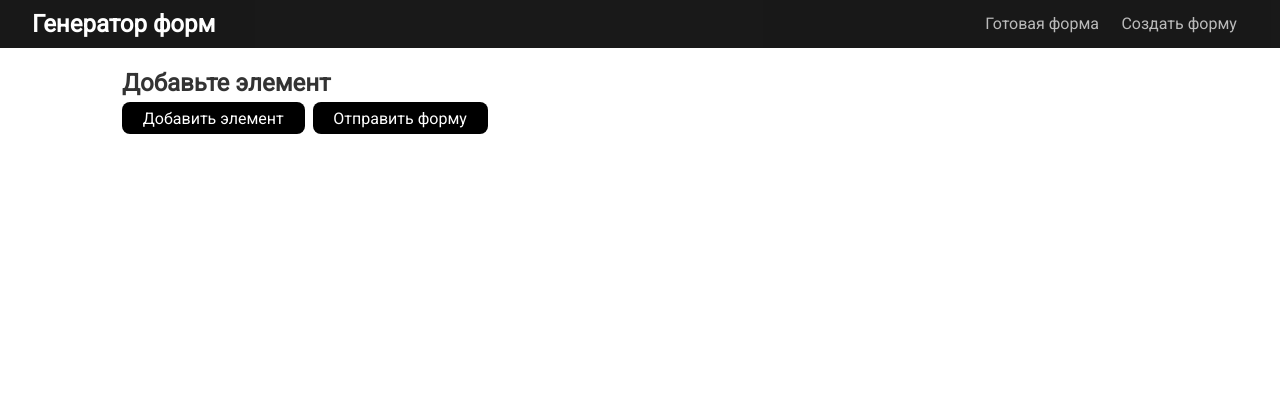
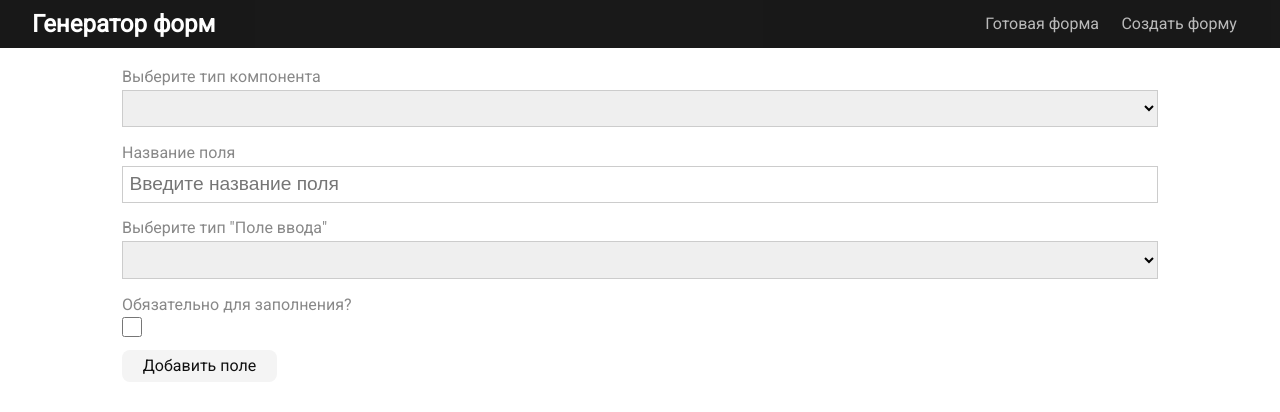
Before and after one commit to Flockandglock/background_test, an Angular app: page /add-form in a window 1280 px wide. Shown: the top 412 px of the page. Built offline with nearby package versions, Linux system fonts and the light colour scheme.

Commit message:
переделал форму

```diff
--- a/src/app/pages/add-form-page/add-form-page.component.html
+++ b/src/app/pages/add-form-page/add-form-page.component.html
@@ -1,9 +1,8 @@
-@if (arrayFiledsForm.length !== 0) {
-  @for (item of arrayFiledsForm; track $index) {
+<form [formGroup]="fieldForm" (ngSubmit)="submit()">
   <div class="wrapper">
     <div class="form-control">
       <label for="type">Выберите тип компонента</label>
-        <select id="type" [(ngModel)]="item.typeComponent">
+      <select id="type" formControlName="type">
         @for (type of arrTypesComponent; track $index) {
         <option [value]="type.value">{{ type.name }}</option>
         }
@@ -12,34 +11,26 @@
 
 
       <div class="form-control">
-          <label for="label_type_input">Название поля</label>
+        <label for="label">Название поля</label>
         <input
           type="text"
-            id="label_type_input"
+          id="label"
           placeholder="Введите название поля"
-            [(ngModel)]="item.label"
+          formControlName="label"
         />
       </div>
       <div class="form-control">
-          <label for="type input">Выберите тип "Поле ввода"</label>
-          <select id="type input" [(ngModel)]="item.typeComponent">
+        <label for="varietyComponent">Выберите тип "Поле ввода"</label>
+        <select id="varietyComponent" formControlName="varietyComponent">
           @for (item of arrTypesInputComponent; track $index) {
             <option [value]="item.value">{{item.name}}</option>
           }
         </select>
       </div>
       <div class="form-control">
-          <label for="">Обязательно для заполнения?</label>
-          <input class="checkbox" type="checkbox" [(ngModel)]="item.required">
+        <label for="required">Обязательно для заполнения?</label>
+        <input class="checkbox" type="checkbox" id="required" formControlName="required">
       </div>
-        <button (click)="addFieldForm(item.key)" class="btn btn-dark">Добавить поле</button>
-        <button (click)="removeFieldForm(item.key)" class="btn btn-dark">Удалить поле</button>
+      <button type="submit" class="btn btn-dark" [disabled]="fieldForm.invalid || submitted">Добавить поле</button>
   </div>
-  }
-} @else {
-  <h2>Добавьте элемент</h2>
-}
-
-
-<button (click)="createField()" class="btn btn-dark">Добавить элемент</button>
-<button (click)="submit()" class="btn btn-dark">Отправить форму</button>
+</form>
--- a/src/app/pages/add-form-page/add-form-page.component.scss
+++ b/src/app/pages/add-form-page/add-form-page.component.scss
@@ -2,9 +2,3 @@
     width: 20px;
     height: 20px;
 }
-
-.wrapper {
-    border: 1px solid black;
-    padding: 10px;
-    margin-bottom: 10px;
-}
--- a/src/app/pages/add-form-page/add-form-page.component.ts
+++ b/src/app/pages/add-form-page/add-form-page.component.ts
@@ -1,92 +1,87 @@
-import { Component } from '@angular/core';
+import { Component, OnInit } from '@angular/core';
 
-import { IFieldForm, ITypesComponents, ITypesInputComponents } from '../../../types';
+import {
+  IFieldForm,
+  ITypesComponents,
+  ITypesInputComponents,
+} from '../../../types';
 import { FormServiceService } from '../../service/form-service.service';
+import { Observable } from 'rxjs';
+import { FormControl, FormGroup, Validators } from '@angular/forms';
 
 @Component({
   selector: 'app-add-form-page',
   templateUrl: './add-form-page.component.html',
-  styleUrl: './add-form-page.component.scss'
+  styleUrl: './add-form-page.component.scss',
 })
 export class AddFormPageComponent {
   public arrTypesComponent: Array<ITypesComponents> = [
     {
       value: 'input',
-      name: 'Поле ввода'
+      name: 'Поле ввода',
     },
     {
       value: 'select',
-      name: 'Селект'
+      name: 'Селект',
     },
     {
       value: 'checkbox',
-      name: 'Чекбокс'
+      name: 'Чекбокс',
     },
     {
       value: 'number',
-      name: 'Число'
-    }
+      name: 'Число',
+    },
   ];
 
   public arrTypesInputComponent: Array<ITypesInputComponents> = [
     {
       value: 'common input',
-      name: 'Поле ввода'
+      name: 'Поле ввода',
     },
     {
       value: 'multi input',
-      name: 'Поле воода с возможностью добавлять доп. поля ввода'
-    }
+      name: 'Поле воода с возможностью добавлять доп. поля ввода',
+    },
   ];
 
-  public fieldForm?: IFieldForm;
-  public arrayFiledsForm: Array<IFieldForm> = [];
+  public fieldForm = new FormGroup({
+    type: new FormControl(null, [Validators.required]),
+    required: new FormControl(null, [Validators.required]),
+    label: new FormControl(null, [Validators.required]),
+    varietyComponent:new FormControl(null, [Validators.required]),
+  });
+  public submitted: boolean = false;
 
-constructor(
-  private serviceForm: FormServiceService
-) {}
+  constructor(private serviceForm: FormServiceService) {}
 
-  public addFieldForm (key: string) {
-    const field = this.arrayFiledsForm.find((item) => {
-      item.key === key
-    });
-    if (field) {
-      this.arrayFiledsForm.push(field)
-    }
-    console.log(this.arrayFiledsForm)
-  }
-
-  public removeFieldForm (key: string) {
-
-    if (this.arrayFiledsForm) {
-      const newArr = this.arrayFiledsForm.filter(item => item.key !== key);
-      this.arrayFiledsForm = newArr;
+  public submit() {
+    if (this.fieldForm.invalid) {
+      return
     }
 
-    return this.arrayFiledsForm;
-  }
+    this.submitted = true
 
-  public createField () {
-    this.arrayFiledsForm.push({
-      type: this.arrTypesComponent[0].value,
-      required: false,
-      label: '',
-      typeComponent: '',
-      key: String(new Date().getTime())
+    const field = {
+      type: this.fieldForm.value.type ? this.fieldForm.value.type : '',
+      required: this.fieldForm.value.required ? this.fieldForm.value.required : false,
+      label: this.fieldForm.value.label ? this.fieldForm.value.label : '',
+      varietyComponent: this.fieldForm.value.varietyComponent ? this.fieldForm.value.varietyComponent : '',
+      id: String(new Date().getTime())
+    };
+
+    this.serviceForm.createForm(field).subscribe({
+      next: (response) => {
+        this.fieldForm.reset();
+        this.submitted = false;
+        console.log('Данные успешно отправлены:', response);
+      },
+      error: (err) => {
+        console.error('Ошибка при отправке данных:', err);
+      }
+
+
     })
   }
 
-  public submit () {
-    if (this.fieldForm) {
-      console.log(this.fieldForm)
-      this.serviceForm.createForm(this.fieldForm).subscribe({
-        next: (response) => {
-          console.log('Данные успешно отправлены:', response);
-        },
-        error: (err) => {
-          console.error('Ошибка при отправке данных:', err);
-        }
-      });
-    }
-  }
 }
--- a/src/app/pages/final-form/final-form.component.html
+++ b/src/app/pages/final-form/final-form.component.html
@@ -2,10 +2,10 @@
 
     <ng-container *ngFor="let field of formField">
         <ng-container [ngSwitch]="field.type">
-            <app-test-input *ngSwitchCase="'input'" [field]="field" [control]="getControl(field.key)"></app-test-input>
-            <app-test-select *ngSwitchCase="'select'" [field]="field" [control]="getControl(field.key)"></app-test-select>
-            <app-test-number *ngSwitchCase="'number'" [field]="field" [control]="getControl(field.key)"></app-test-number>
-            <app-test-checkbox *ngSwitchCase="'checkbox'" [field]="field" [control]="getControl(field.key)"></app-test-checkbox>
+            <app-test-input *ngSwitchCase="'input'" [field]="field" [control]="getControl(field.id)"></app-test-input>
+            <app-test-select *ngSwitchCase="'select'" [field]="field" [control]="getControl(field.id)"></app-test-select>
+            <app-test-number *ngSwitchCase="'number'" [field]="field" [control]="getControl(field.id)"></app-test-number>
+            <app-test-checkbox *ngSwitchCase="'checkbox'" [field]="field" [control]="getControl(field.id)"></app-test-checkbox>
         </ng-container>
     </ng-container>
 
--- a/src/app/pages/final-form/final-form.component.ts
+++ b/src/app/pages/final-form/final-form.component.ts
@@ -21,17 +21,18 @@ export class FinalFormComponent implements OnInit {
   ngOnInit(): void {
 
     this.form = this.fb.group({});
-    this.serviceForm.getForm().subscribe(form => {
+    this.serviceForm.getFileds().subscribe(form => {
       this.formField = form;
+      console.log(form)
     });
     this.formField?.forEach(field => {
-      this.form.addControl(field.key, new FormControl(''));
+      this.form.addControl(field.id, new FormControl(''));
 
     });
   }
 
-  getControl(key: string): FormControl {
-    const control = this.form.get(key);
+  getControl(id: string): FormControl {
+    const control = this.form.get(id);
     if (control instanceof FormControl) {
         return control; // Return the control if it's a FormControl
     }
--- a/src/app/service/form-service.service.ts
+++ b/src/app/service/form-service.service.ts
@@ -10,12 +10,12 @@ export class FormServiceService {
 
   constructor(private http: HttpClient) { }
 
-  createForm(form: IFieldForm) {
-    return this.http.post(`http://localhost:3000/form`, form)
+  createForm(field: IFieldForm) {
+    return this.http.post(`http://localhost:3000/field`, field)
 
   }
 
-  getForm(): Observable<Array<IFieldForm>> {
-    return this.http.get<Array<IFieldForm>>(`http://localhost:3000/form`)
+  getFileds(): Observable<Array<IFieldForm>> {
+    return this.http.get<Array<IFieldForm>>(`http://localhost:3000/field`)
   }
 }
--- a/src/environments/environment.prod.ts
+++ /dev/null
@@ -1,5 +0,0 @@
-export const environment = {
-  production: true,
-  apiKey: "AIzaSyAD6wd_oGJYzoRcNOYTN1u5nsAfq6OAPek",
-  fbDbURL: "https://todo-6a42a-default-rtdb.firebaseio.com/"
-};
--- a/src/environments/environment.ts
+++ /dev/null
@@ -1,18 +0,0 @@
-// This file can be replaced during build by using the `fileReplacements` array.
-// `ng build --prod` replaces `environment.ts` with `environment.prod.ts`.
-// The list of file replacements can be found in `angular.json`.
-
-export const environment = {
-  production: false,
-  apiKey: "AIzaSyAD6wd_oGJYzoRcNOYTN1u5nsAfq6OAPek",
-  fbDbURL: "https://todo-6a42a-default-rtdb.firebaseio.com/"
-};
-
-/*
- * For easier debugging in development mode, you can import the following file
- * to ignore zone related error stack frames such as `zone.run`, `zoneDelegate.invokeTask`.
- *
- * This import should be commented out in production mode because it will have a negative impact
- * on performance if an error is thrown.
- */
-// import 'zone.js/dist/zone-error';  // Included with Angular CLI.
--- a/src/main.ts
+++ b/src/main.ts
@@ -1,12 +1,7 @@
-import { enableProdMode } from '@angular/core';
 import { platformBrowserDynamic } from '@angular/platform-browser-dynamic';
 
 import { AppModule } from './app/app.module';
-import { environment } from './environments/environment';
 
-if (environment.production) {
-  enableProdMode();
-}
 
 platformBrowserDynamic().bootstrapModule(AppModule)
   .catch(err => console.error(err));
--- a/src/types/index.ts
+++ b/src/types/index.ts
@@ -11,7 +11,7 @@ export interface ITypesInputComponents {
 export interface IFieldForm {
   type: string,
   label: string,
-  typeComponent: string
-  key: string,
+  varietyComponent: string
+  id: string,
   required: boolean
 }
```
Also changed, not shown: form.json (+25 -1 lines). Lines whose indentation alone changed are shown as unchanged.
